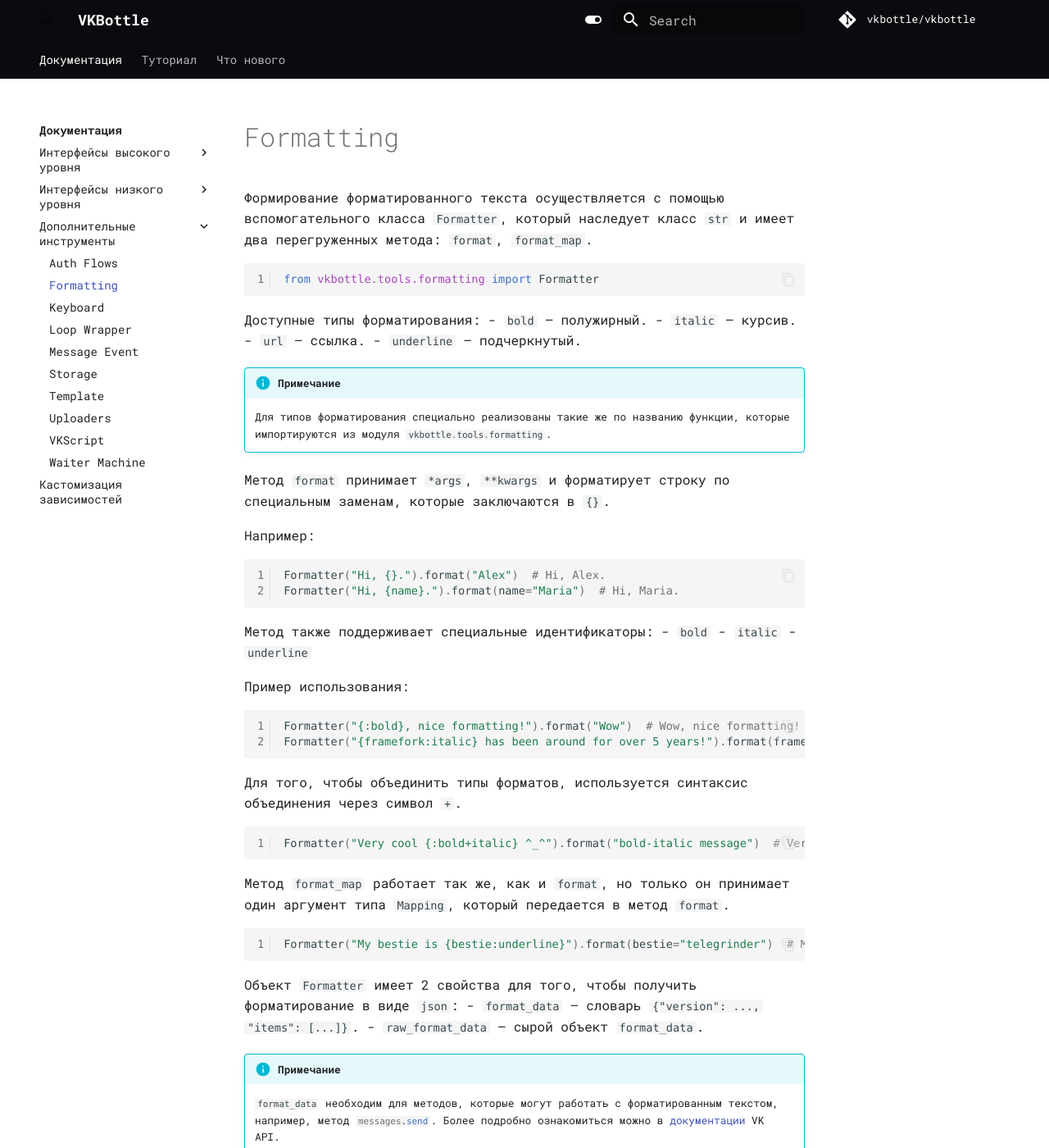
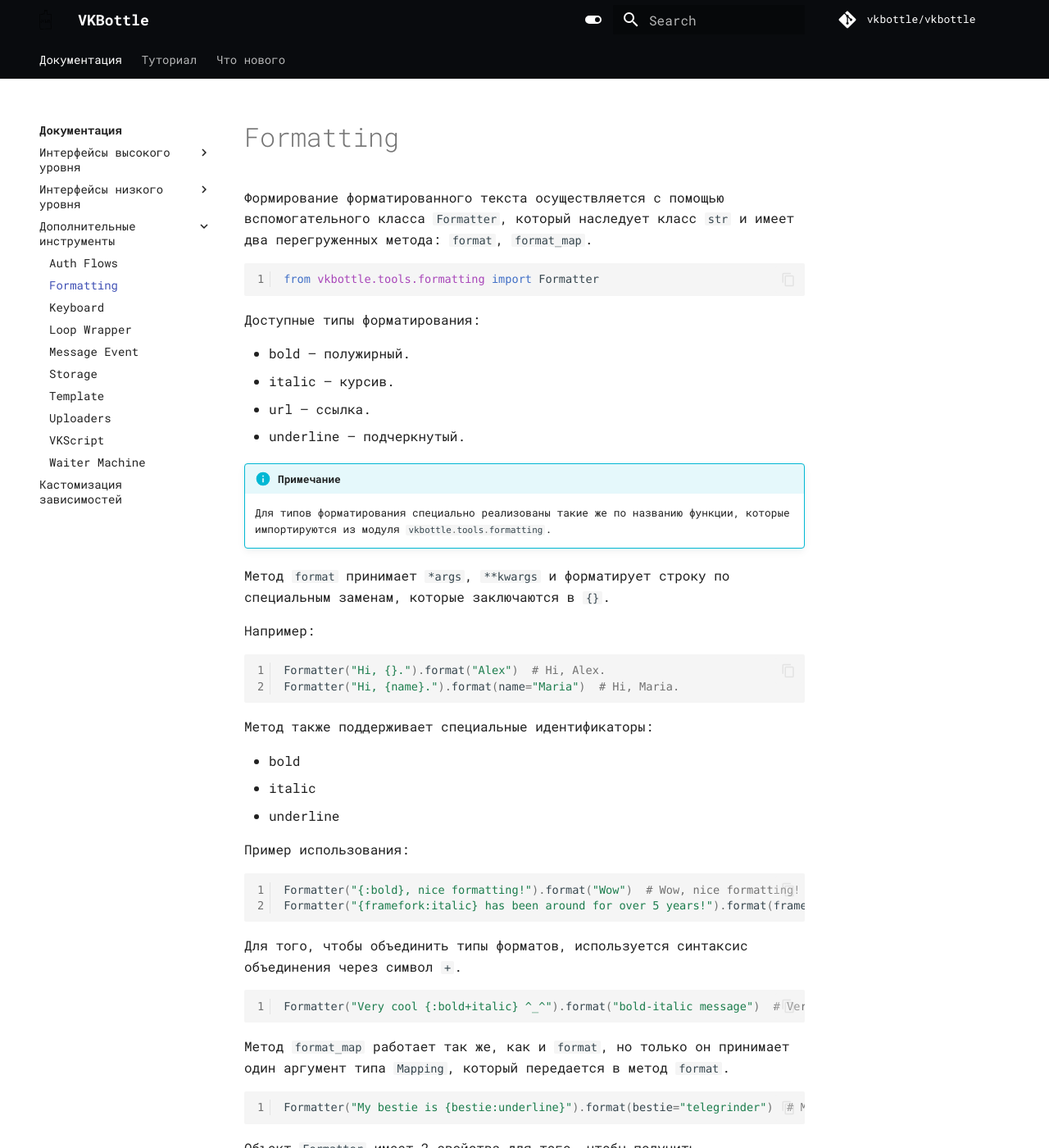
Before and after one commit to vkbottle/vkbottle, an MkDocs documentation site: the page built from docs/tools/formatting.md, in a window 1280 px wide and 1400 px high. Shown: the whole window at 82% size. Built offline with MkDocs 1.6.1 and Material for MkDocs 9.7.7, drawn with Linux system fonts in a browser that asks for light colours; some web fonts are replaced; comment, search, counter and statistics services are not loaded; some of the changed text lies outside the part shown.

Commit message:
docs: fixes

````diff
--- a/docs/tools/formatting.md
+++ b/docs/tools/formatting.md
@@ -7,10 +7,11 @@ from vkbottle.tools.formatting import Formatter
 ```
 
 Доступные типы форматирования:
-- `bold` — полужирный.
-- `italic` – курсив.
-- `url` — ссылка.
-- `underline` — подчеркнутый.
+
+- bold — полужирный.
+- italic – курсив.
+- url — ссылка.
+- underline — подчеркнутый.
 
 !!! info "Примечание"
     Для типов форматирования специально реализованы такие же по названию функции, которые импортируются из модуля `vkbottle.tools.formatting`.
@@ -24,9 +25,10 @@ Formatter("Hi, {name}.").format(name="Maria")  # Hi, Maria.
 ```
 
 Метод также поддерживает специальные идентификаторы:
-- `bold`
-- `italic`
-- `underline`
+
+- bold
+- italic
+- underline
 
 Пример использования:
 ```python
@@ -45,8 +47,9 @@ Formatter("My bestie is {bestie:underline}").format(bestie="telegrinder")  # My
 ```
 
 Объект `Formatter` имеет 2 свойства для того, чтобы получить форматирование в виде `json`:
-- `format_data` — словарь `{"version": ..., "items": [...]}`.
-- `raw_format_data` — сырой объект `format_data`.
+
+- format_data — словарь `{"version": ..., "items": [...]}`.
+- raw_format_data — сырой объект `format_data`.
 
 !!! info "Примечание"
     `format_data` необходим для методов, которые могут работать с форматированным текстом, например, метод `messages.send`. Более подробно ознакомиться можно в [документации](https://dev.vk.com/ru/reference/objects/message#format_data) VK API.
@@ -67,8 +70,9 @@ bold("vkbottle documentation:") + " " + url(italic("click me"), href="vkbottle.r
 ```
 
 `Format` имеет 2 метода для того, чтобы получить форматирование в виде `json`:
-- `as_data` — словарь `{"version": ..., "items": [...]}`.
-- `as_raw_data` — сырой объект `as_data`.
+
+- as_data — словарь `{"version": ..., "items": [...]}`.
+- as_raw_data — сырой объект `as_data`.
 
 Пример использования с методом `asnwer` у класса `BaseMessageMin`:
 
````
